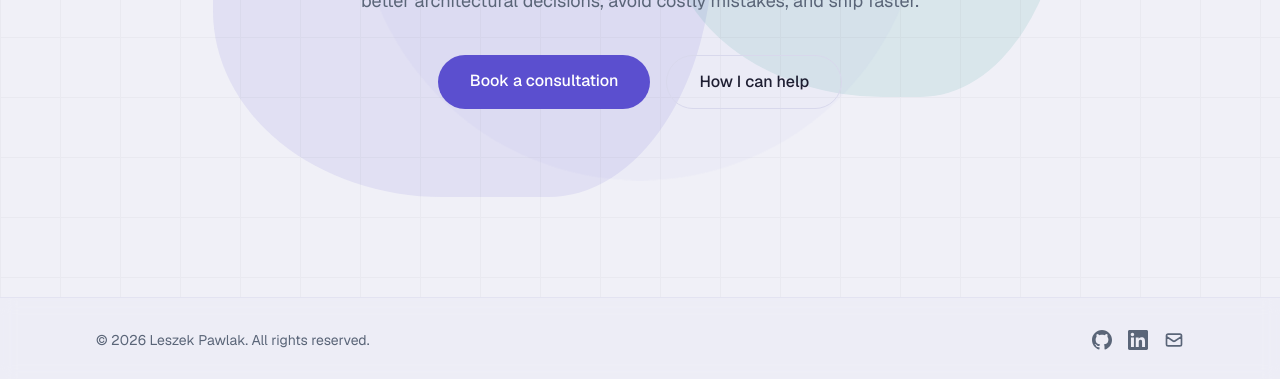
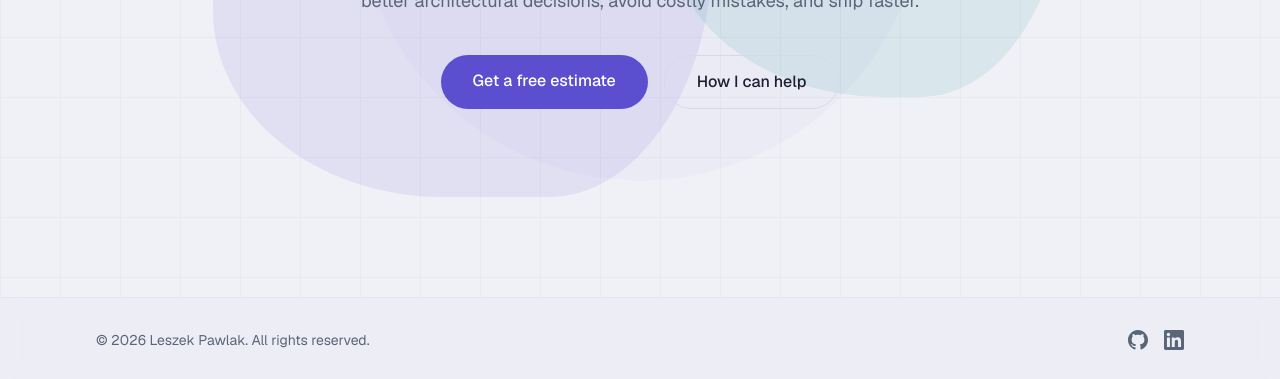
Before and after one commit to leshek-pawlak/leszekpawlak.dev, a Next.js app: page /en in a window 1280 px wide. Shown: the part 503-882 px from the top of the page. Built offline with nearby package versions, Linux system fonts and the light colour scheme.

Commit message:
refactor: update call-to-action text in hero section for clarity

```diff
--- a/src/components/Footer.tsx
+++ b/src/components/Footer.tsx
@@ -35,25 +35,6 @@ export function Footer() {
                 <path d="M20.447 20.452h-3.554v-5.569c0-1.328-.027-3.037-1.852-3.037-1.853 0-2.136 1.445-2.136 2.939v5.667H9.351V9h3.414v1.561h.046c.477-.9 1.637-1.85 3.37-1.85 3.601 0 4.267 2.37 4.267 5.455v6.286zM5.337 7.433c-1.144 0-2.063-.926-2.063-2.065 0-1.138.92-2.063 2.063-2.063 1.14 0 2.064.925 2.064 2.063 0 1.139-.925 2.065-2.064 2.065zm1.782 13.019H3.555V9h3.564v11.452zM22.225 0H1.771C.792 0 0 .774 0 1.729v20.542C0 23.227.792 24 1.771 24h20.451C23.2 24 24 23.227 24 22.271V1.729C24 .774 23.2 0 22.222 0h.003z" />
               </svg>
             </a>
-            <a
-              href="mailto:leshekpawlak@gmail.com"
-              className="text-muted hover:text-primary transition-colors"
-              aria-label="Email"
-            >
-              <svg
-                className="w-5 h-5"
-                fill="none"
-                stroke="currentColor"
-                viewBox="0 0 24 24"
-              >
-                <path
-                  strokeLinecap="round"
-                  strokeLinejoin="round"
-                  strokeWidth={2}
-                  d="M3 8l7.89 5.26a2 2 0 002.22 0L21 8M5 19h14a2 2 0 002-2V7a2 2 0 00-2-2H5a2 2 0 00-2 2v10a2 2 0 002 2z"
-                />
-              </svg>
-            </a>
           </div>
         </div>
       </div>
--- a/src/messages/en.json
+++ b/src/messages/en.json
@@ -11,7 +11,7 @@
     "name": "Leszek Pawlak",
     "title": "TypeScript & React Consultant",
     "subtitle": "12+ years of hands-on experience in JavaScript ecosystems. I help teams make better architectural decisions, avoid costly mistakes, and ship faster.",
-    "cta": "Book a consultation",
+    "cta": "Get a free estimate",
     "ctaSecondary": "How I can help"
   },
   "about": {
--- a/src/messages/pl.json
+++ b/src/messages/pl.json
@@ -11,7 +11,7 @@
     "name": "Leszek Pawlak",
     "title": "Konsultant TypeScript & React",
     "subtitle": "12+ lat praktycznego doświadczenia w ekosystemie JavaScript. Pomagam zespołom podejmować lepsze decyzje architektoniczne, unikać kosztownych błędów i dostarczać szybciej.",
-    "cta": "Umów konsultację",
+    "cta": "Zapytaj o wycenę",
     "ctaSecondary": "Jak mogę pomóc"
   },
   "about": {
```
